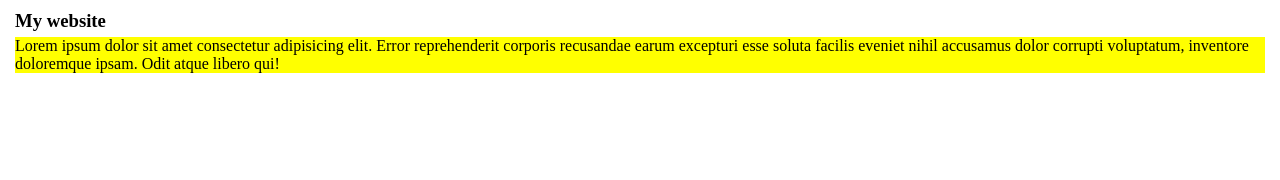
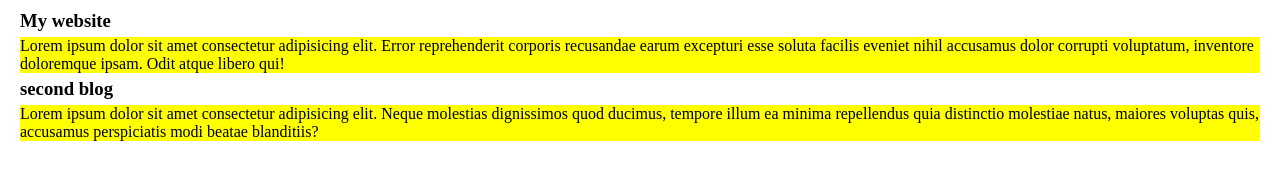
Before and after one commit to albidnawar/my-first-github-repo, a plain HTML site: page index.html in a window 1280 px wide. Drawn offline with Linux system fonts and the light colour scheme.

Commit message:
third change

```diff
--- a/index.html
+++ b/index.html
@@ -7,8 +7,12 @@
     <link rel="stylesheet" href="style.css">
 </head>
 <body>
-    <h3>My website</h3>
+    <div><h3>My website</h3>
     <p>Lorem ipsum dolor sit amet consectetur adipisicing elit. Error reprehenderit corporis recusandae earum excepturi esse soluta facilis eveniet nihil accusamus dolor corrupti voluptatum, inventore doloremque ipsam. Odit atque libero qui!</p>
-
+</div>
+    <div>
+        <h3>second blog</h3>
+        <p>Lorem ipsum dolor sit amet consectetur adipisicing elit. Neque molestias dignissimos quod ducimus, tempore illum ea minima repellendus quia distinctio molestiae natus, maiores voluptas quis, accusamus perspiciatis modi beatae blanditiis?</p>
+    </div>
 </body>
 </html>
```
